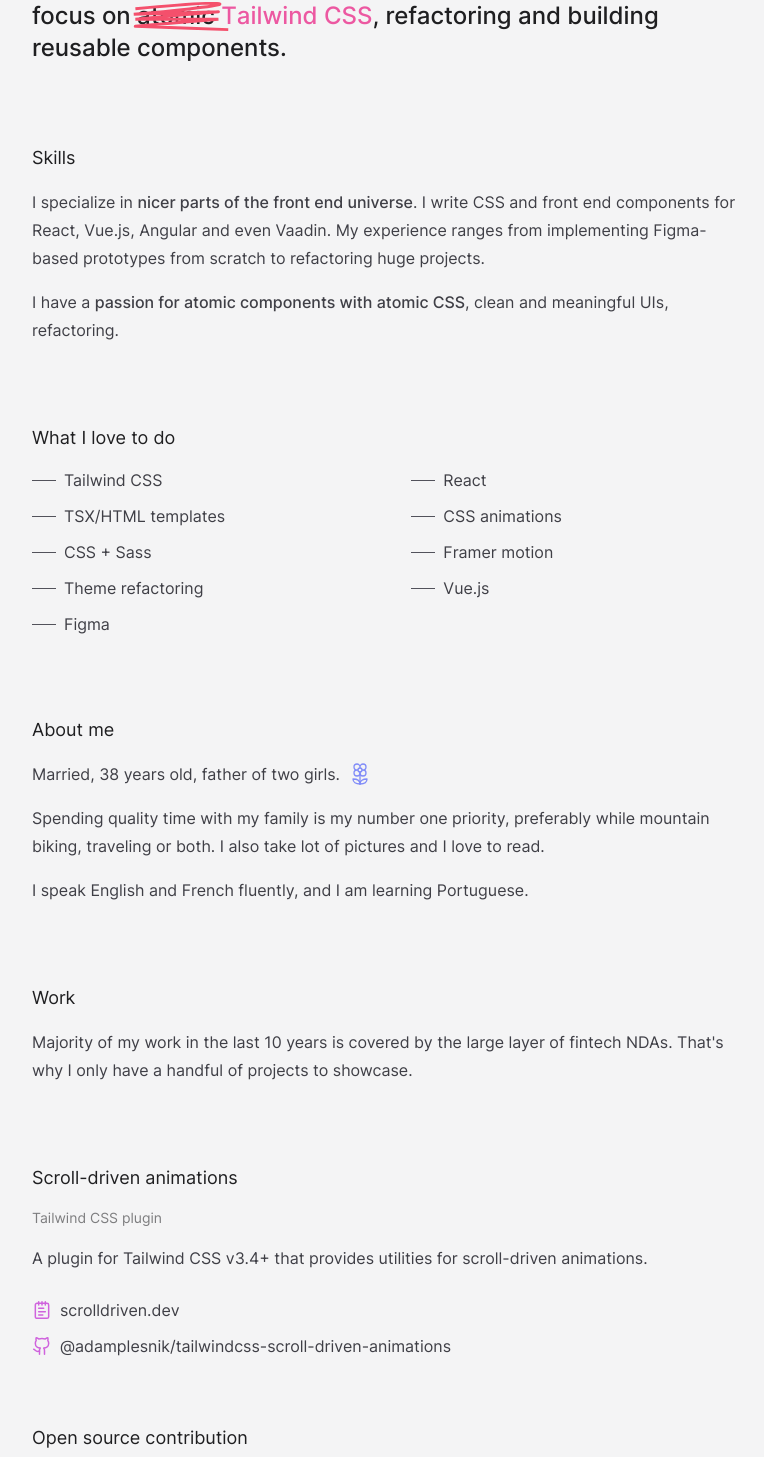
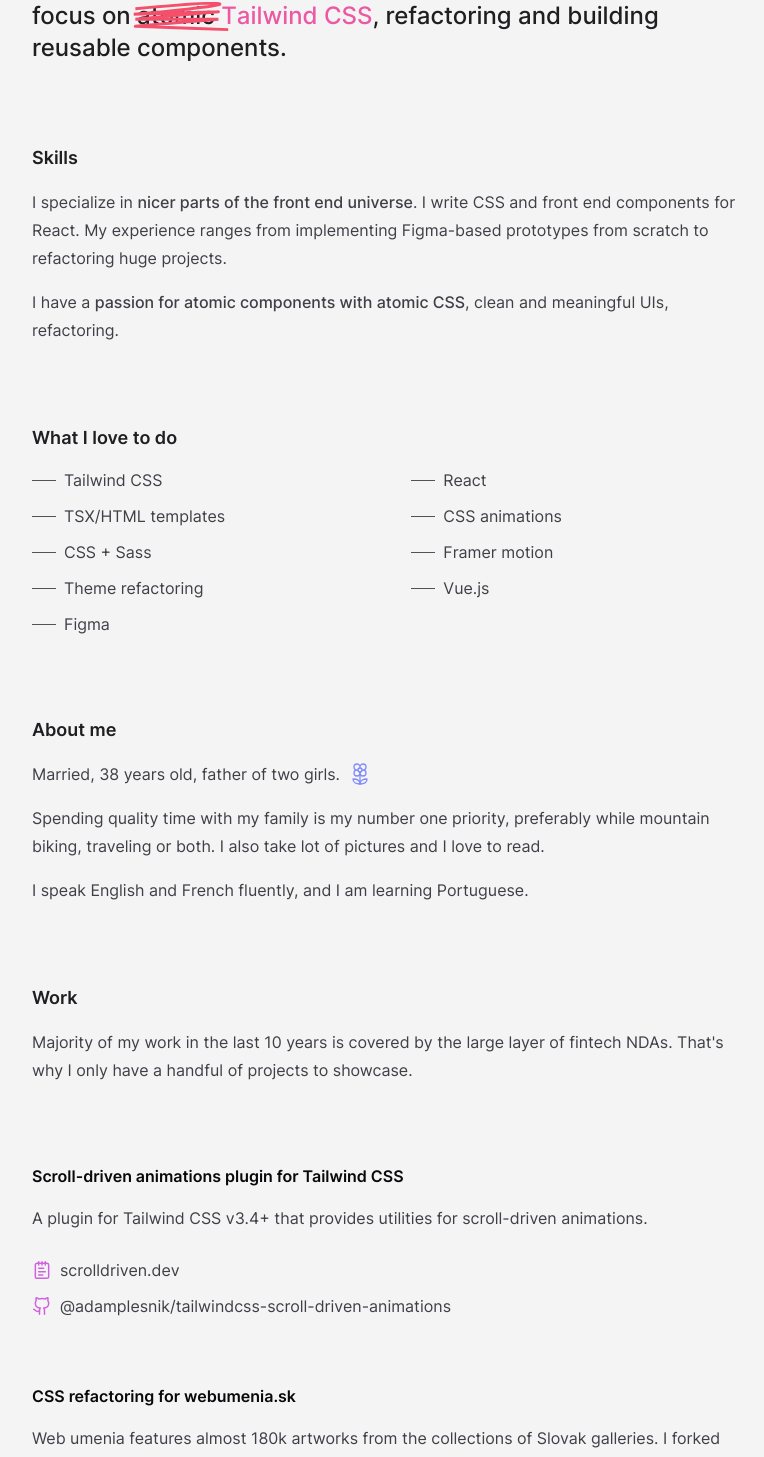
Before and after one commit to adamplesnik/adamplesnik.com, a React (Vite) app: page / in a window 1280 px wide. Shown: the part 190-1647 px from the top of the page, without its empty margins (256-1020 px from the left). Built offline with nearby package versions, Linux system fonts and the light colour scheme.

Commit message:
Update Tile, remove subtitles, remove Medium

```diff
--- a/src/components/Heading.tsx
+++ b/src/components/Heading.tsx
@@ -25,14 +25,14 @@ const Heading = ({
     )
   } else if (size === 3) {
     return (
-      <h3 className={defaultClasses + ' pb-4 text-lg opacity-90'}>
+      <h3 className={defaultClasses + ' pb-4 text-lg font-semibold opacity-90'}>
         {children}
         {anchor}
       </h3>
     )
   } else {
     return (
-      <h4 className={defaultClasses + ' pb-4 text-sm opacity-50'}>
+      <h4 className={defaultClasses + ' text-md pb-4 font-semibold'}>
         {children}
         {anchor}
       </h4>
--- a/src/components/Tile.tsx
+++ b/src/components/Tile.tsx
@@ -1,27 +1,24 @@
-import { PropsWithChildren } from 'react'
+import { HTMLAttributes, PropsWithChildren, ReactNode } from 'react'
+import { addWithSpace } from '../utils/addWithSpace'
 import Heading from './Heading'
-import { addWithSpace } from '../utils/addWithSpace'
 
-const Tile = ({
-  children,
-  className = '',
-  title,
-  subTitle,
-}: PropsWithChildren<TileWrapperProps>) => {
+const Tile = ({ children, className, title, badge }: PropsWithChildren<TileWrapperProps>) => {
   return (
     <div className={'' + addWithSpace(className)}>
-      <Heading size={3}>{title}</Heading>
-      <Heading size={4}>{subTitle}</Heading>
+      <div className="flex justify-between">
+        <Heading size={4}>{title}</Heading>
+        {badge && badge}
+      </div>
       {children}
     </div>
   )
 }
 
-export interface TileWrapperProps {
+export type TileWrapperProps = {
   children: PropsWithChildren
   title: string
-  subTitle: string
   className?: string | '' | undefined
-}
+  badge?: ReactNode
+} & HTMLAttributes<HTMLDivElement>
 
 export default Tile
--- a/src/content/MediumTile.tsx
+++ /dev/null
@@ -1,23 +0,0 @@
-import { SunMedium } from 'lucide-react'
-import Link from '../components/Link'
-import Paragraph from '../components/Paragraph'
-import Tile from '../components/Tile'
-
-const MediumTile = () => {
-  return (
-    <Tile title="Blog on Medium" subTitle="Series of articles about atomic CSS and microcomponents">
-      <Paragraph>
-        I write about breaking down the front-end development into its atomic parts. I plan to
-        publish posts where I'll dive into atomization, testing, component composition, and making
-        the most of Tailwind CSS.
-      </Paragraph>
-      <div className="flex flex-col gap-2 pt-2">
-        <Link Icon={SunMedium} href="https://medium.com/@adamplesnik">
-          medium.com/@adamplesnik
-        </Link>
-      </div>
-    </Tile>
-  )
-}
-
-export default MediumTile
--- a/src/content/PluginTile.tsx
+++ b/src/content/PluginTile.tsx
@@ -5,7 +5,7 @@ import Tile from '../components/Tile'
 
 const PluginTile = () => {
   return (
-    <Tile title="Scroll-driven animations" subTitle="Tailwind CSS plugin">
+    <Tile title="Scroll-driven animations plugin for Tailwind CSS">
       <Paragraph>
         A plugin for Tailwind CSS v3.4+ that provides utilities for scroll-driven animations.
       </Paragraph>
--- a/src/content/Skills.tsx
+++ b/src/content/Skills.tsx
@@ -8,8 +8,8 @@ const Skills = () => {
       <Heading size={3}>Skills</Heading>
       <Paragraph>
         I specialize in <Em>nicer parts of the front end universe</Em>. I write CSS and front end
-        components for React, Vue.js, Angular and even Vaadin. My experience ranges from
-        implementing Figma-based prototypes from scratch to refactoring huge projects.
+        components for React. My experience ranges from implementing Figma-based prototypes from
+        scratch to refactoring huge projects.
       </Paragraph>
       <Paragraph>
         I have a <Em>passion for atomic components with atomic CSS</Em>, clean and meaningful UIs,
--- a/src/content/WebUmeniaTile.tsx
+++ b/src/content/WebUmeniaTile.tsx
@@ -5,7 +5,7 @@ import Tile from '../components/Tile'
 
 const WebUmeniaTile = () => {
   return (
-    <Tile title="Open source contribution" subTitle="Refactoring of the CSS for webumenia.sk">
+    <Tile title="CSS refactoring for webumenia.sk">
       <Paragraph>
         Web umenia features almost 180k artworks from the collections of Slovak galleries. I forked
         their dev branch and started the process of removing old code, reorganizing dependencies and
```
Also changed, not shown: 2 other files (tests, documents, lock files or other folders).
